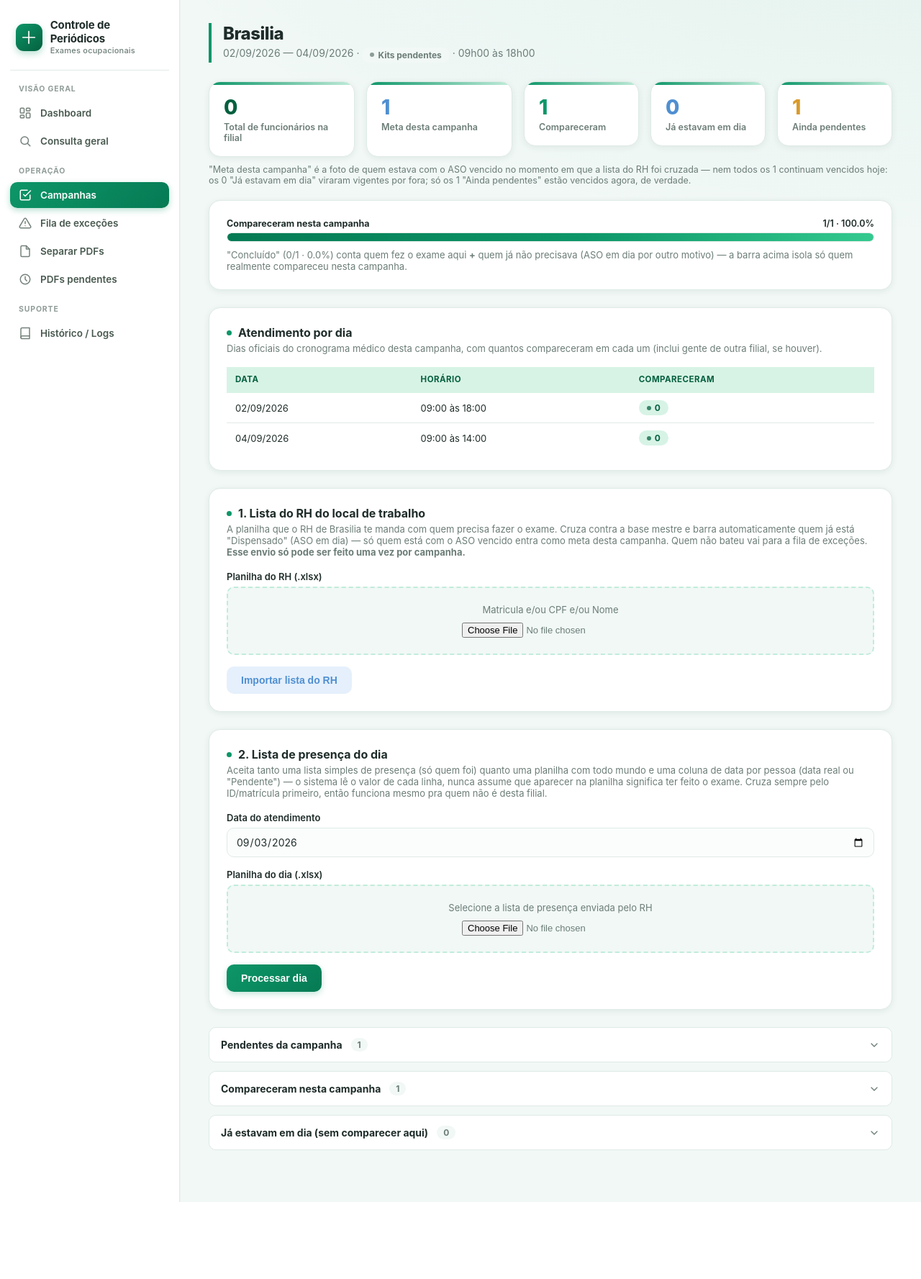
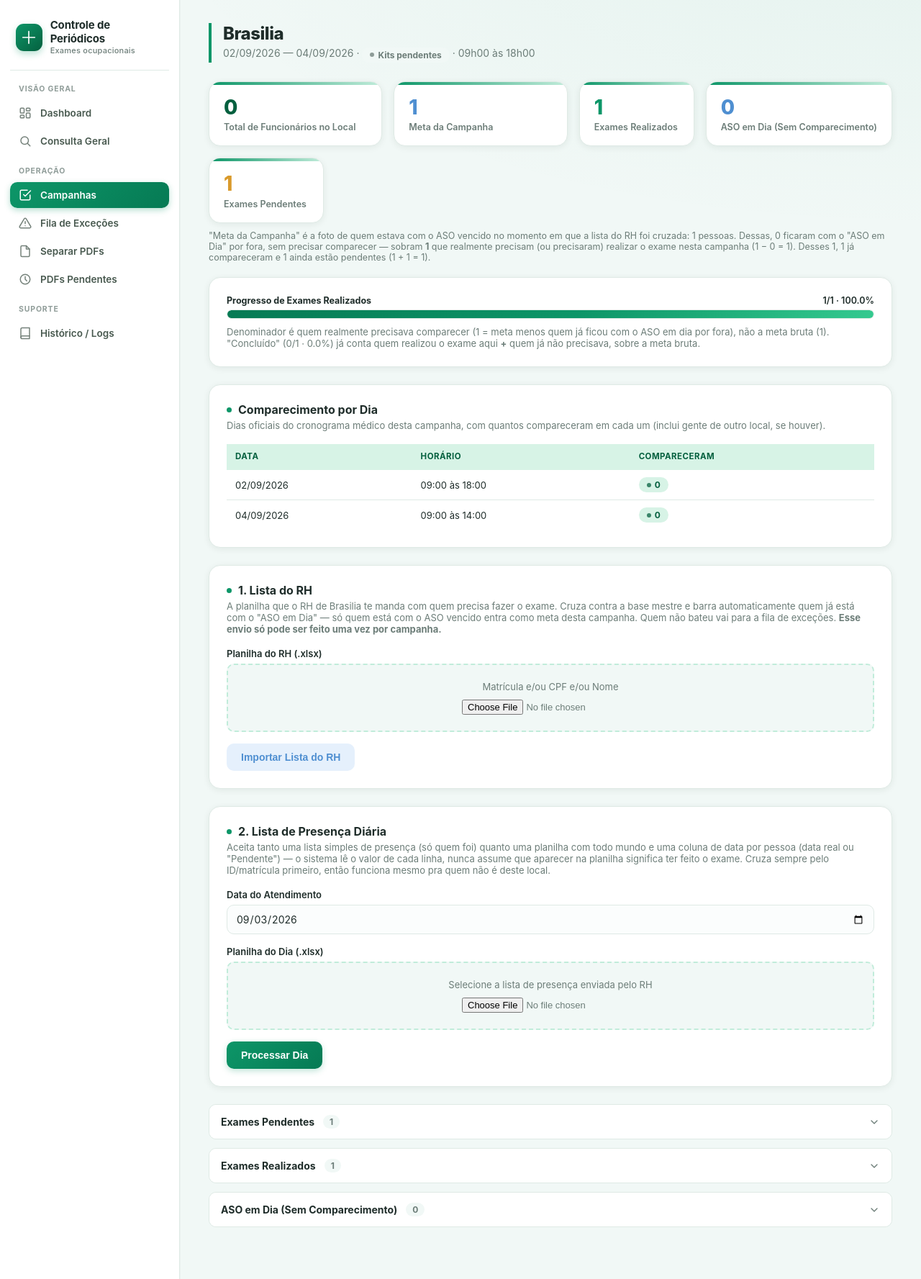
Before and after one commit to Gustavo-R-Oliveira10/GESTAO-DE-EXAMES-PERIODICOS-, a Flask app: page /campanhas/1 in a window 1280 px wide. Shown: the whole page at 72% size. Before the commit the page ends 1670 px from the top, so only its background shows below. Run offline with Flask 3, Linux system fonts and the light colour scheme; data comes from the database, SQL or seed files in the repository; tables that the repository leaves empty hold one stand-in row (values such as "Sample post").

Commit message:
Corrige matematica de comparecimento e revisa nomenclatura dos cards
O percentual "Compareceram nesta campanha" usava total_membros (meta
bruta) como denominador, subestimando o progresso: quem ja ficou com
o ASO em dia por fora (nao_precisou) nunca vai comparecer, entao nao
deveria contar no denominador. Nova propriedade Campanha.precisam_exame
(= total_membros - nao_precisou) passa a ser o denominador correto em
toda campanha (Brasilia: 28/65 = 43.1%, antes 28/72 = 38.9%).

Tambem revisa a nomenclatura de todos os cards/labels do app para um
padrao mais profissional e consistente entre paginas (Dashboard,
Campanhas, Consulta Geral, Fila de Excecoes, PDFs) — ex: "Dispensado"
-> "ASO em Dia", "Fizeram o exame" -> "Exames Realizados", Title Case
em titulos e botoes.

```diff
--- a/app/templates/base.html
+++ b/app/templates/base.html
@@ -23,7 +23,7 @@
       </a>
       <a class="nav-link {{ 'active' if active == 'consulta' else '' }}" href="{{ url_for('consulta') }}">
         <svg width="18" height="18" viewBox="0 0 24 24" fill="none" stroke="currentColor" stroke-width="2" stroke-linecap="round" stroke-linejoin="round"><circle cx="11" cy="11" r="7"/><path d="M21 21l-4.3-4.3"/></svg>
-        Consulta geral
+        Consulta Geral
       </a>
 
       <span class="nav-section-label">Operação</span>
@@ -33,7 +33,7 @@
       </a>
       <a class="nav-link {{ 'active' if active == 'excecoes' else '' }}" href="{{ url_for('excecoes') }}">
         <svg width="18" height="18" viewBox="0 0 24 24" fill="none" stroke="currentColor" stroke-width="2" stroke-linecap="round" stroke-linejoin="round"><path d="M10.29 3.86L1.82 18a2 2 0 001.71 3h16.94a2 2 0 001.71-3L13.71 3.86a2 2 0 00-3.42 0z"/><path d="M12 9v4M12 17h.01"/></svg>
-        Fila de exceções
+        Fila de Exceções
         {% if contagem_excecoes %}<span class="badge badge-warning" style="margin-left:auto">{{ contagem_excecoes }}</span>{% endif %}
       </a>
       <a class="nav-link {{ 'active' if active == 'separar_pdfs' else '' }}" href="{{ url_for('separar_pdfs') }}">
@@ -42,7 +42,7 @@
       </a>
       <a class="nav-link {{ 'active' if active == 'pdfs_pendentes' else '' }}" href="{{ url_for('pdfs_pendentes') }}">
         <svg width="18" height="18" viewBox="0 0 24 24" fill="none" stroke="currentColor" stroke-width="2" stroke-linecap="round" stroke-linejoin="round"><circle cx="12" cy="12" r="9"/><path d="M12 7v5l3 3"/></svg>
-        PDFs pendentes
+        PDFs Pendentes
         {% if contagem_pdfs_pendentes %}<span class="badge badge-warning" style="margin-left:auto">{{ contagem_pdfs_pendentes }}</span>{% endif %}
       </a>
 
--- a/app/templates/campanha_detalhe.html
+++ b/app/templates/campanha_detalhe.html
@@ -13,67 +13,71 @@
 <div class="stats-row">
   <div class="stat-tile">
     <div class="stat-value">{{ campanha.total_funcionarios_filial }}</div>
-    <div class="stat-label">Total de funcionários na filial</div>
+    <div class="stat-label">Total de Funcionários no Local</div>
   </div>
   <div class="stat-tile">
     <div class="stat-value" style="color:var(--accent-blue)">{{ campanha.total_membros }}</div>
-    <div class="stat-label">Meta desta campanha</div>
+    <div class="stat-label">Meta da Campanha</div>
   </div>
   <a class="stat-tile-link" href="#painel-fizeram" data-target="painel-fizeram">
     <div class="stat-tile" style="position:relative">
       <div class="stat-value" style="color:var(--success)">{{ campanha.fizeram }}</div>
-      <div class="stat-label">Compareceram</div>
+      <div class="stat-label">Exames Realizados</div>
     </div>
   </a>
   <a class="stat-tile-link" href="#painel-nao-precisou" data-target="painel-nao-precisou">
     <div class="stat-tile" style="position:relative">
       <div class="stat-value" style="color:var(--accent-blue)">{{ campanha.nao_precisou }}</div>
-      <div class="stat-label">Já estavam em dia</div>
+      <div class="stat-label">ASO em Dia (Sem Comparecimento)</div>
     </div>
   </a>
   <a class="stat-tile-link" href="#painel-pendentes" data-target="painel-pendentes">
     <div class="stat-tile" style="position:relative">
       <div class="stat-value" style="color:var(--warning)">{{ campanha.pendentes }}</div>
-      <div class="stat-label">Ainda pendentes</div>
+      <div class="stat-label">Exames Pendentes</div>
     </div>
   </a>
   {% if campanha.fora_do_local %}
   <a class="stat-tile-link" href="#painel-fora-do-local" data-target="painel-fora-do-local">
     <div class="stat-tile" style="position:relative">
       <div class="stat-value" style="color:var(--accent-blue)">{{ campanha.fora_do_local }}</div>
-      <div class="stat-label">De outra filial, fizeram aqui</div>
+      <div class="stat-label">De Outro Local (Realizados Aqui)</div>
     </div>
   </a>
   {% endif %}
 </div>
 <p class="text-muted" style="font-size:12.5px; margin:-10px 0 20px 0">
-  "Meta desta campanha" é a foto de quem estava com o ASO vencido no momento em que a lista do RH foi
-  cruzada — nem todos os {{ campanha.total_membros }} continuam vencidos hoje: os
-  {{ campanha.nao_precisou }} "Já estavam em dia" viraram vigentes por fora; só os
-  {{ campanha.pendentes }} "Ainda pendentes" estão vencidos agora, de verdade.
-  {% if campanha.fora_do_local %} Além disso, {{ campanha.fora_do_local }} pessoa(s) de outra filial
+  "Meta da Campanha" é a foto de quem estava com o ASO vencido no momento em que a lista do RH foi
+  cruzada: {{ campanha.total_membros }} pessoas. Dessas, {{ campanha.nao_precisou }} ficaram com o
+  "ASO em Dia" por fora, sem precisar comparecer — sobram <strong>{{ campanha.precisam_exame }}</strong>
+  que realmente precisam (ou precisaram) realizar o exame nesta campanha
+  ({{ campanha.total_membros }} − {{ campanha.nao_precisou }} = {{ campanha.precisam_exame }}). Desses
+  {{ campanha.precisam_exame }}, {{ campanha.fizeram }} já compareceram e {{ campanha.pendentes }} ainda
+  estão pendentes ({{ campanha.fizeram }} + {{ campanha.pendentes }} = {{ campanha.precisam_exame }}).
+  {% if campanha.fora_do_local %} Além disso, {{ campanha.fora_do_local }} pessoa(s) de outro local
   também compareceram aqui — não contam pra meta de {{ campanha.local_trabalho }}, mas já foram
   atualizadas na base mestre normalmente.{% endif %}
 </p>
 
 <div class="card">
   <div class="progress-meta">
-    <strong>Compareceram nesta campanha</strong><span>{{ campanha.fizeram }}/{{ campanha.total_membros }} · {{ campanha.percentual_compareceram }}%</span>
+    <strong>Progresso de Exames Realizados</strong><span>{{ campanha.fizeram }}/{{ campanha.precisam_exame }} · {{ campanha.percentual_compareceram }}%</span>
   </div>
   <div class="progress-track lg">
     <div class="progress-fill" style="width:{{ campanha.percentual_compareceram }}%"></div>
   </div>
   <p class="card-subtitle" style="margin:10px 0 0 0">
-    "Concluído" ({{ campanha.concluidos }}/{{ campanha.total_membros }} · {{ campanha.percentual_concluido }}%) conta
-    quem fez o exame aqui <strong>+</strong> quem já não precisava (ASO em dia por outro motivo) — a barra acima
-    isola só quem realmente compareceu nesta campanha.
+    Denominador é quem realmente precisava comparecer ({{ campanha.precisam_exame }} = meta menos quem já
+    ficou com o ASO em dia por fora), não a meta bruta ({{ campanha.total_membros }}).
+    "Concluído" ({{ campanha.concluidos }}/{{ campanha.total_membros }} · {{ campanha.percentual_concluido }}%)
+    já conta quem realizou o exame aqui <strong>+</strong> quem já não precisava, sobre a meta bruta.
   </p>
 </div>
 
 {% if dias %}
 <div class="card">
-  <h2>Atendimento por dia</h2>
-  <p class="card-subtitle">Dias oficiais do cronograma médico desta campanha, com quantos compareceram em cada um (inclui gente de outra filial, se houver).</p>
+  <h2>Comparecimento por Dia</h2>
+  <p class="card-subtitle">Dias oficiais do cronograma médico desta campanha, com quantos compareceram em cada um (inclui gente de outro local, se houver).</p>
   <div class="table-wrap">
     <table>
       <thead><tr><th>Data</th><th>Horário</th><th>Compareceram</th></tr></thead>
@@ -92,12 +96,12 @@
 {% endif %}
 
 <div class="card">
-  <h2>1. Lista do RH do local de trabalho</h2>
+  <h2>1. Lista do RH</h2>
 
   {% if not campanha.lista_rh_travada %}
   <p class="card-subtitle">
     A planilha que o RH de {{ campanha.local_trabalho }} te manda com quem precisa fazer o exame.
-    Cruza contra a base mestre e barra automaticamente quem já está "Dispensado" (ASO em dia) —
+    Cruza contra a base mestre e barra automaticamente quem já está com o "ASO em Dia" —
     só quem está com o ASO vencido entra como meta desta campanha. Quem não bateu vai para a fila
     de exceções. <strong>Esse envio só pode ser feito uma vez por campanha.</strong>
   </p>
@@ -105,13 +109,13 @@
     <div class="field">
       <label for="arquivo_rh">Planilha do RH (.xlsx)</label>
       <div class="file-drop">
-        Matricula e/ou CPF e/ou Nome
+        Matrícula e/ou CPF e/ou Nome
         <br><input type="file" id="arquivo_rh" name="arquivo" accept=".xlsx,.xls" required>
       </div>
     </div>
     <button class="btn btn-secondary" type="submit"
       onclick="return confirm('A lista do RH só pode ser enviada uma vez para esta campanha. Confirmar o envio?')">
-      Importar lista do RH
+      Importar Lista do RH
     </button>
   </form>
 
@@ -121,7 +125,7 @@
     (arquivo: <strong>{{ campanha.lista_rh_arquivo }}</strong>) — não pode ser reenviada para esta campanha.
   </div>
 
-  {% call m.accordion('painel-convocados-rh', 'Convocados (vencidos no cruzamento)', convocados|length, vazio_texto='Nenhum convocado — todo mundo da lista já estava com o ASO em dia.') %}
+  {% call m.accordion('painel-convocados-rh', 'Convocados (ASO Vencido)', convocados|length, vazio_texto='Nenhum convocado — todo mundo da lista já estava com o ASO em dia.') %}
   <table>
     <thead><tr><th>ID</th><th>Nome</th></tr></thead>
     <tbody>
@@ -130,7 +134,7 @@
   </table>
   {% endcall %}
 
-  {% call m.accordion('painel-ja-dispensados-rh', 'Já dispensados (barrados da meta)', ja_dispensados|length, accent='accent-success', vazio_texto='Ninguém foi barrado — todo mundo da lista estava vencido.') %}
+  {% call m.accordion('painel-ja-dispensados-rh', 'Já Dispensados (Fora da Meta)', ja_dispensados|length, accent='accent-success', vazio_texto='Ninguém foi barrado — todo mundo da lista estava vencido.') %}
   <table>
     <thead><tr><th>ID</th><th>Nome</th></tr></thead>
     <tbody>
@@ -142,28 +146,28 @@
 </div>
 
 <div class="card">
-  <h2>2. Lista de presença do dia</h2>
+  <h2>2. Lista de Presença Diária</h2>
   <p class="card-subtitle">
     Aceita tanto uma lista simples de presença (só quem foi) quanto uma planilha com todo mundo e
     uma coluna de data por pessoa (data real ou "Pendente") — o sistema lê o valor de cada linha,
     nunca assume que aparecer na planilha significa ter feito o exame. Cruza sempre pelo ID/matrícula
-    primeiro, então funciona mesmo pra quem não é desta filial.
+    primeiro, então funciona mesmo pra quem não é deste local.
   </p>
   <form method="post" action="{{ url_for('campanha_processar_dia', campanha_id=campanha.id) }}" enctype="multipart/form-data">
     <div class="field-row">
       <div class="field">
-        <label for="data_relatorio">Data do atendimento</label>
+        <label for="data_relatorio">Data do Atendimento</label>
         <input type="date" id="data_relatorio" name="data_relatorio" value="{{ hoje }}">
       </div>
     </div>
     <div class="field">
-      <label for="arquivo">Planilha do dia (.xlsx)</label>
+      <label for="arquivo">Planilha do Dia (.xlsx)</label>
       <div class="file-drop">
         Selecione a lista de presença enviada pelo RH
         <br><input type="file" id="arquivo" name="arquivo" accept=".xlsx,.xls" required>
       </div>
     </div>
-    <button class="btn" type="submit">Processar dia</button>
+    <button class="btn" type="submit">Processar Dia</button>
   </form>
 </div>
 
@@ -171,13 +175,13 @@
 <div class="card">
   <h2>Resultado — {{ relatorio.data_relatorio | data_br }}</h2>
   <div class="stats-row">
-    <div class="stat-tile"><div class="stat-value">{{ relatorio.fizeram|length }}</div><div class="stat-label">Fizeram o exame</div></div>
-    <div class="stat-tile"><div class="stat-value" style="color:var(--warning)">{{ relatorio.ainda_pendentes|length }}</div><div class="stat-label">Aguardando confirmação</div></div>
-    <div class="stat-tile"><div class="stat-value">{{ relatorio.faltaram|length }}</div><div class="stat-label">Faltaram (agendados)</div></div>
+    <div class="stat-tile"><div class="stat-value">{{ relatorio.fizeram|length }}</div><div class="stat-label">Exames Realizados</div></div>
+    <div class="stat-tile"><div class="stat-value" style="color:var(--warning)">{{ relatorio.ainda_pendentes|length }}</div><div class="stat-label">Aguardando Confirmação</div></div>
+    <div class="stat-tile"><div class="stat-value">{{ relatorio.faltaram|length }}</div><div class="stat-label">Faltas (Agendados)</div></div>
     <div class="stat-tile"><div class="stat-value">{{ relatorio.inconsistencias|length }}</div><div class="stat-label">Inconsistências</div></div>
   </div>
 
-  {% call m.accordion('painel-resultado-fizeram', 'Fizeram o exame', relatorio.fizeram|length, accent='accent-success') %}
+  {% call m.accordion('painel-resultado-fizeram', 'Exames Realizados', relatorio.fizeram|length, accent='accent-success') %}
   <table>
     <thead><tr><th>ID</th><th>Nome</th><th>Data realização</th></tr></thead>
     <tbody>
@@ -186,7 +190,7 @@
   </table>
   {% endcall %}
 
-  {% call m.accordion('painel-resultado-pendentes', 'Aguardando confirmação (nesta planilha)', relatorio.ainda_pendentes|length, accent='accent-warning', vazio_texto='Ninguém ficou pendente nesta planilha.') %}
+  {% call m.accordion('painel-resultado-pendentes', 'Aguardando Confirmação (Nesta Planilha)', relatorio.ainda_pendentes|length, accent='accent-warning', vazio_texto='Ninguém ficou pendente nesta planilha.') %}
   <p class="card-subtitle" style="margin-top:0">Estavam na planilha, mas a coluna de data dizia "Pendente" — nenhuma baixa foi aplicada.</p>
   <table>
     <thead><tr><th>ID</th><th>Nome</th></tr></thead>
@@ -209,7 +213,7 @@
 </div>
 {% endif %}
 
-{% call m.accordion('painel-pendentes', 'Pendentes da campanha', pendentes|length, accent='accent-warning', vazio_texto='Todo mundo desta campanha já concluiu.') %}
+{% call m.accordion('painel-pendentes', 'Exames Pendentes', pendentes|length, accent='accent-warning', vazio_texto='Todo mundo desta campanha já concluiu.') %}
 <table>
   <thead><tr><th>ID</th><th>Nome</th><th>Função</th><th>Último ASO</th></tr></thead>
   <tbody>
@@ -218,16 +222,16 @@
 </table>
 {% endcall %}
 
-{% call m.accordion('painel-fizeram', 'Compareceram nesta campanha', fizeram_membros|length, accent='accent-success', vazio_texto='Ninguém compareceu ainda.') %}
+{% call m.accordion('painel-fizeram', 'Exames Realizados', fizeram_membros|length, accent='accent-success', vazio_texto='Ninguém compareceu ainda.') %}
 <table>
-  <thead><tr><th>ID</th><th>Nome</th><th>Função</th><th>Data de comparecimento</th></tr></thead>
+  <thead><tr><th>ID</th><th>Nome</th><th>Função</th><th>Data de Comparecimento</th></tr></thead>
   <tbody>
     {% for f in fizeram_membros %}<tr><td>{{ f.id }}</td><td>{{ f.nome }}</td><td>{{ f.funcao or '—' }}</td><td>{{ f.data_atendimento | data_br }}</td></tr>{% endfor %}
   </tbody>
 </table>
 {% endcall %}
 
-{% call m.accordion('painel-nao-precisou', 'Já estavam em dia (sem comparecer aqui)', nao_precisou_membros|length, accent='accent-info', vazio_texto='Nenhum caso — todo "Dispensado" aqui veio de comparecimento real.') %}
+{% call m.accordion('painel-nao-precisou', 'ASO em Dia (Sem Comparecimento)', nao_precisou_membros|length, accent='accent-info', vazio_texto='Nenhum caso — todo "ASO em Dia" aqui veio de comparecimento real.') %}
 <p class="card-subtitle" style="margin-top:0">Estavam na meta (vencidos no cruzamento), mas o ASO já ficou em dia por outro motivo — nunca compareceram a esta campanha.</p>
 <table>
   <thead><tr><th>ID</th><th>Nome</th><th>Função</th><th>Último ASO</th></tr></thead>
@@ -238,7 +242,7 @@
 {% endcall %}
 
 {% if fora_do_local_membros %}
-{% call m.accordion('painel-fora-do-local', 'De outra filial, fizeram aqui', fora_do_local_membros|length, accent='accent-info') %}
+{% call m.accordion('painel-fora-do-local', 'De Outro Local (Realizados Aqui)', fora_do_local_membros|length, accent='accent-info') %}
 <p class="card-subtitle" style="margin-top:0">Não fazem parte da meta de {{ campanha.local_trabalho }}, mas já foram atualizados normalmente na base mestre (cruzamento sempre pelo ID).</p>
 <table>
   <thead><tr><th>ID</th><th>Nome</th><th>Local de trabalho real</th><th>Data de comparecimento</th></tr></thead>
--- a/app/templates/pdfs_pendentes.html
+++ b/app/templates/pdfs_pendentes.html
@@ -1,8 +1,8 @@
 {% extends "base.html" %}
-{% block title %}PDFs pendentes — Controle de Periódicos{% endblock %}
+{% block title %}PDFs Pendentes — Controle de Periódicos{% endblock %}
 {% block content %}
 <div class="page-header">
-  <h1>PDFs pendentes de identificação</h1>
+  <h1>PDFs Pendentes de Identificação</h1>
   <p>Confirme de quem é o ASO — o arquivo só é organizado depois da sua confirmação.</p>
 </div>
 
```
Also changed, not shown: app/campanhas.py (+13 -4 lines), app/templates/campanhas.html (+6 -6 lines), app/templates/consulta.html (+12 -12 lines), app/templates/dashboard.html (+13 -13 lines), app/templates/excecoes.html (+6 -6 lines), app/templates/separar_pdfs.html (+8 -8 lines).
